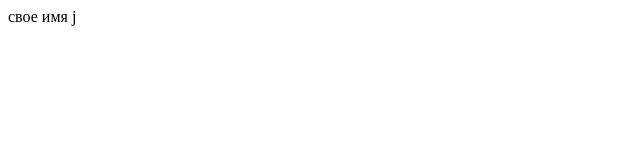
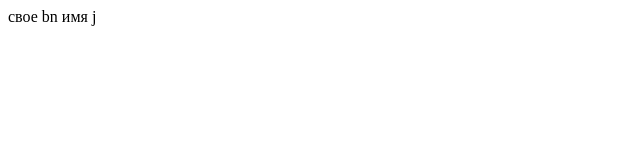
Before and after one commit to aalinnna/algoritmika.al, a plain HTML site: page index/index.html in a window 1280 px wide. Shown: the full height of the page, 0-640 px from the left. Drawn offline with Linux system fonts and the light colour scheme.

Commit message:
Update index.html

```diff
--- a/index/index.html
+++ b/index/index.html
@@ -1,3 +1,3 @@
 <html>
-  <p> свое имя j</p>
+  <p> свое  bn имя j</p>
 </html>
```
